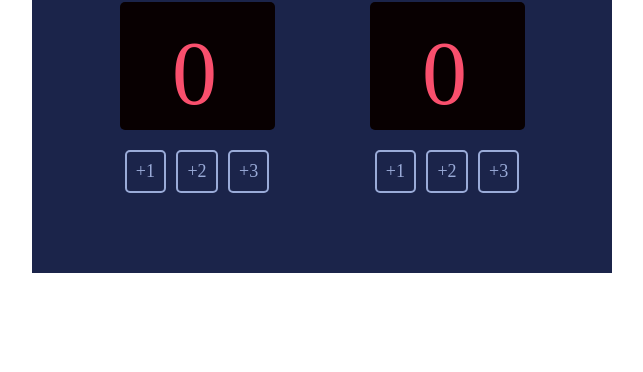
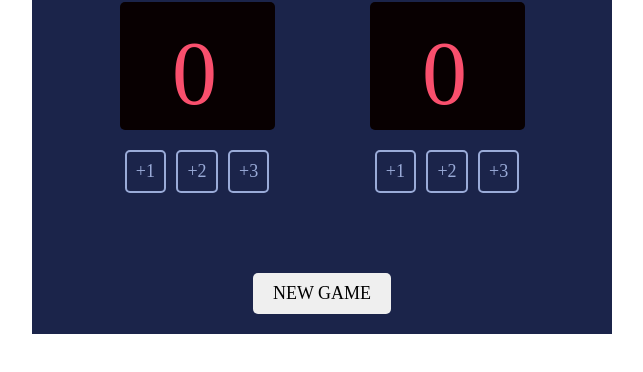
Before and after one commit to hi-heavens/basketball_scoreboard, a plain HTML site: page index.html in a window 1280 px wide. Shown: the part 94-466 px from the top of the page, without its empty margins (318-961 px from the left). Drawn offline with Linux system fonts and the light colour scheme; a web font is replaced by a local one.

Commit message:
create the reset button

```diff
--- a/index.css
+++ b/index.css
@@ -9,8 +9,7 @@ body {
 .container {
   display: flex;
   justify-content: space-around;
-  background-color: #1B244A;
-  ;
+  background-color: #1b244a;
   width: 500px;
   margin: 0 auto;
   text-align: center;
@@ -55,5 +54,26 @@ body {
 }
 
 .points p:hover {
-    cursor: pointer;
+  cursor: pointer;
 }
+
+.reset {
+  background-color: #1b244a;
+  width: 500px;
+  margin: 0 auto;
+  text-align: center;
+  padding: 0 40px 20px 40px;
+}
+
+#reset {
+  border-style: none;
+  padding: 10px 20px;
+  font-family: "Cursed Timer ULiL";
+  font-size: 18px;
+  border-radius: 5px;
+  cursor: pointer;
+}
+
+#reset:active {
+    transform: scale(0.9);
+}
--- a/index.html
+++ b/index.html
@@ -24,6 +24,8 @@
         </div>
       </div>
     </div>
+    <div class="reset"><button id="reset" onclick="reset()">NEW GAME</button></div>
+
     <script src="index.js"></script>
   </body>
 </html>
--- a/index.js
+++ b/index.js
@@ -33,3 +33,10 @@ function addThree(parameter) {
         guest.textContent = currentGuestScore;
       }
 }
+
+function reset(){
+    guest.textContent = 0;
+    home.textContent = 0;
+    currentHomeScore = 0;
+    currentGuestScore = 0;
+}
```
